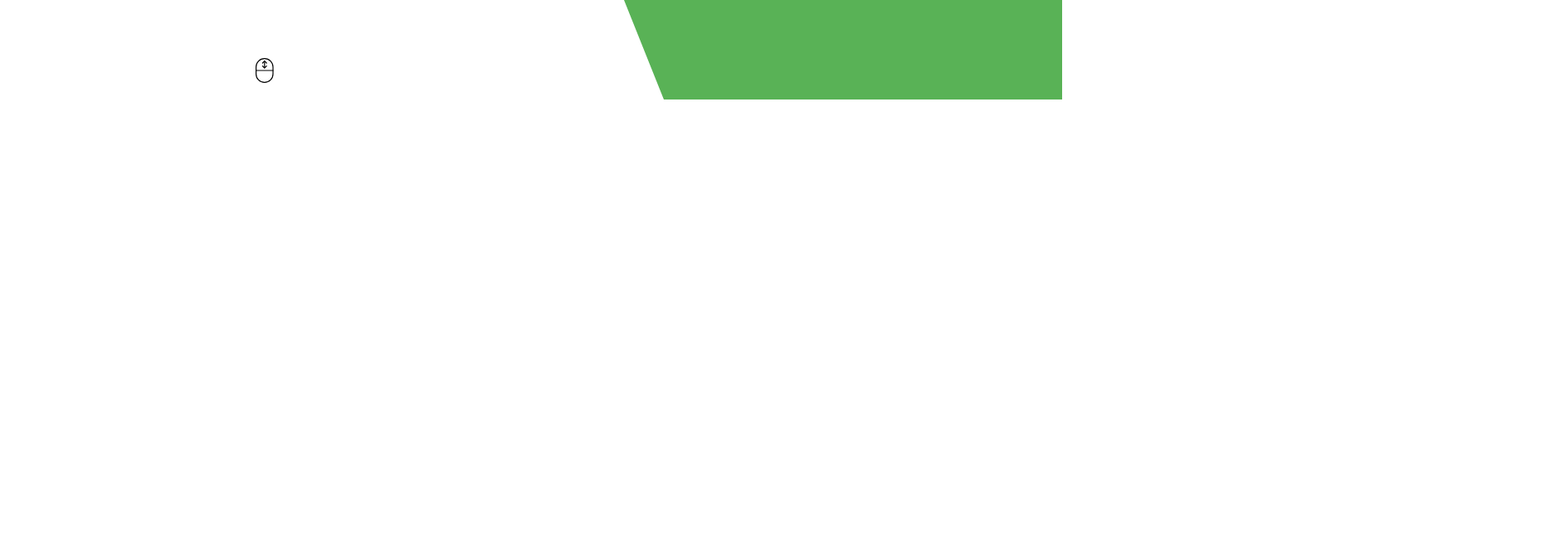
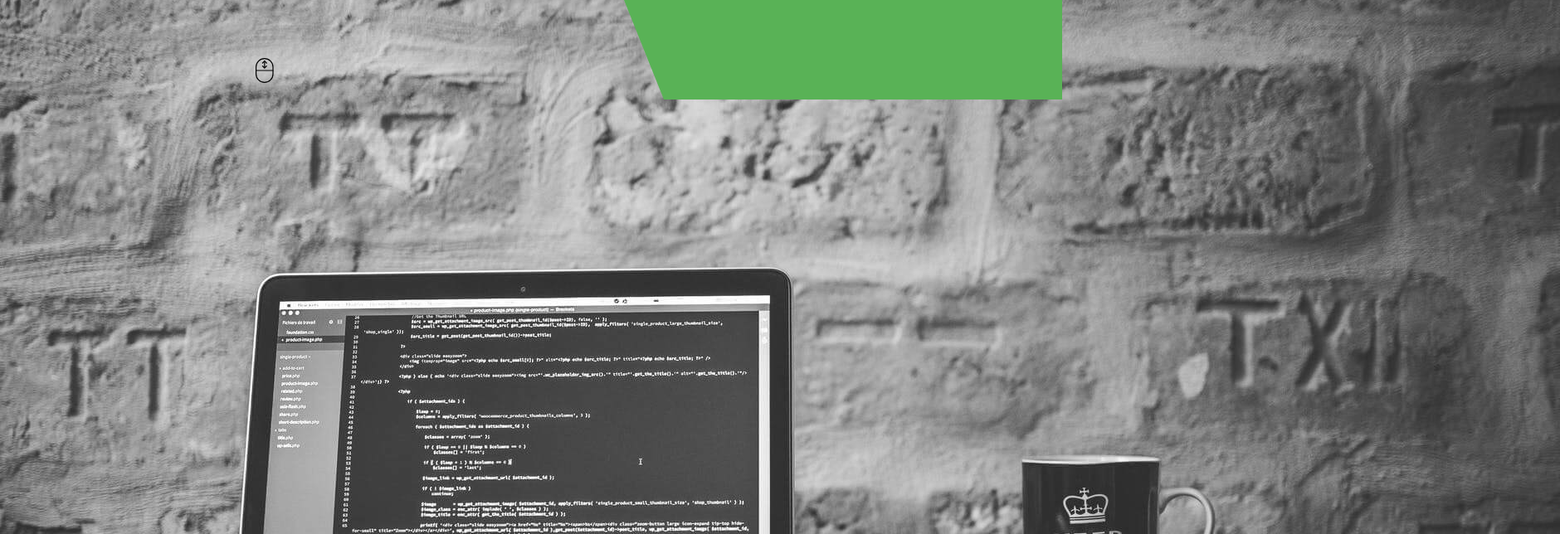
Before and after one commit to Tschram93/react-portfolio, a React (Create React App) app: page / in a window 1280 px wide. Shown: the part 680-1324 px from the top of the page at 83% size, 1880 px wide, since content can reach past the window. Before the commit the page ends 800 px from the top, so only its background shows below. Built offline with nearby package versions, Linux system fonts and the light colour scheme; the HTML template or start-up script is replaced by a standard one.

Commit message:
imported img and into about component

```diff
--- a/src/App.js
+++ b/src/App.js
@@ -1,10 +1,12 @@
 import React from 'react';
+import About from './components/About/About';
 import Introduction from './components/Introduction/Introduction';
 
 const App = () => {
 	return(
   <div>
     <Introduction />
+    <About />
   </div>
   )
 };
--- /dev/null
+++ b/src/components/About/About.css
@@ -0,0 +1,20 @@
+.about {
+    align-items: center;
+    display: flex;
+    height: 100vh;
+}
+.about-card {
+
+}
+
+.about-image {
+
+}
+
+.about-left {
+    flex: 1;
+}
+
+.about-right {
+    flex: 1;
+}
--- /dev/null
+++ b/src/components/About/About.js
@@ -0,0 +1,19 @@
+import React from 'react';
+import Coding from '../../images/coding.jpeg';
+import './About.css';
+
+function About() {
+	return (
+		<div className='about'>
+			<div className='about-left'>
+                <div className="about-card"></div>
+                <div className="about-card">
+                    <img src={Coding} alt="" className="about-image" />
+                </div>
+            </div>
+			<div className='about-right'></div>
+		</div>
+	);
+}
+
+export default About;
```
Also changed, not shown: src/images/coding.jpeg (added).
